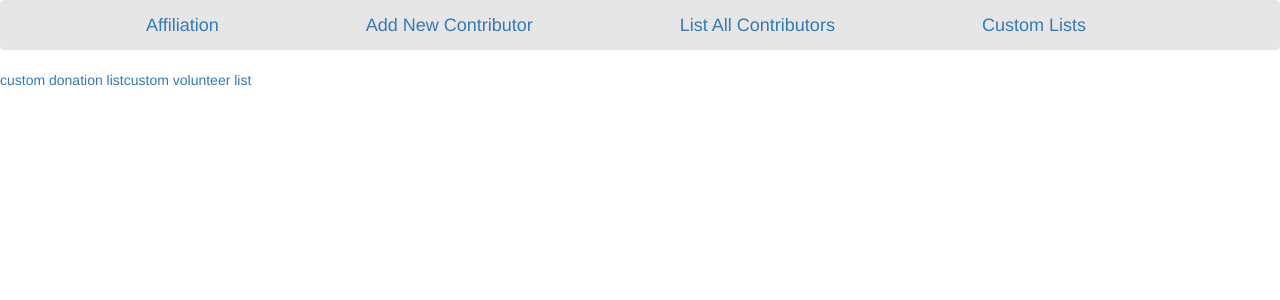
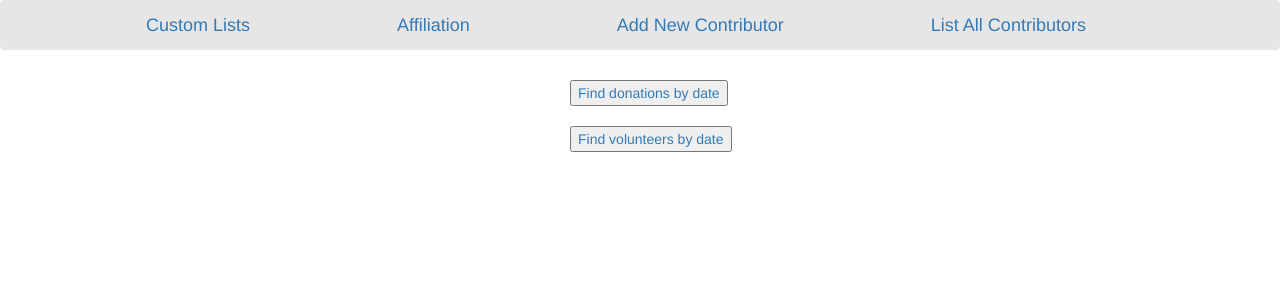
Before and after one commit to royschuyler/nfp, a Node server app: page /home in a window 1280 px wide. Shown: the top 300 px of the page. Run offline with Node 20, Linux system fonts and the light colour scheme; some libraries are stand-ins or nearby versions.

Commit message:
styled, also made query data tables

```diff
--- a/app8.js
+++ b/app8.js
@@ -62,8 +62,9 @@ app.use(express.static('www'));
     var date2 = split[1];
     db.all('SELECT * From Donation JOIN Donor ON Donation.DonorID = Donor.PrimaryID WHERE Date BETWEEN' + "'" + date1 + "'"  + 'AND' + "'" + date2 + "'", function(err, rows) {
       console.log(rows)
+      res.render('donation-query-id', {data: rows, date: date1 + ' and ' + date2})
     });
-    res.render('donation-query')
+
   });
 //--------------------------------------------------------------------------------------------
 
@@ -74,8 +75,8 @@ app.use(express.static('www'));
     var date2 = split[1];
     db.all('SELECT * From Volunteer JOIN Donor ON Volunteer.VolunteerID = Donor.PrimaryID WHERE Date BETWEEN' + "'" + date1 + "'"  + 'AND' + "'" + date2 + "'", function(err, rows) {
       console.log(rows)
+      res.render('volunteer-query-id', {data: rows, date: date1 + ' and ' + date2})
     });
-    res.render('volunteer-query')
   });
 //--------------------------------------------------------------------------------------------
 
--- a/views/donor.jade
+++ b/views/donor.jade
@@ -1,5 +1,4 @@
 include ./header.jade
-
 div.container
   div.col-md-4
   h2.col-md-4 #{name}
--- a/views/header.jade
+++ b/views/header.jade
@@ -8,6 +8,9 @@ html
       ul.nav.nav-pills
         li(role='presentation')
           h4.head-text
+            a.header-link(href='/home') Custom Lists
+        li(role='presentation')
+          h4.head-text
             a.header-link(href='/affiliation') Affiliation
         li(role='presentation')
           h4.head-text
@@ -15,6 +18,3 @@ html
         li(role='presentation')
           h4.head-text
             a.header-link(href='/') List All Contributors
-        li(role='presentation')
-          h4.head-text
-            a.header-link(href='/home') Custom Lists
--- a/views/home.jade
+++ b/views/home.jade
@@ -1,4 +1,8 @@
 include ./header.jade
-a(href='/donation-query') custom donation list
-a(href='/volunteer-query') custom volunteer list
+div.container
+  div.col-md-3.col-md-offset-5
+    button.query-btn
+     a(href='/donation-query') Find donations by date
+    button.query-btn
+     a(href='/volunteer-query') Find volunteers by date
 include ./footer.jade
--- a/views/signup.jade
+++ b/views/signup.jade
@@ -1,6 +1,6 @@
 include ./header.jade
 div.container
-  div.col-md-4.signup-form
+  div.col-md-4.signup-form.center-signup.col-md-offset-4
     h2.under Add Contributor
     form.sign-up-form(action='/signup',method='post')
       div.form-group(data-role='fieldcontain')
--- a/www/stylesheet/main.css
+++ b/www/stylesheet/main.css
@@ -119,3 +119,14 @@ a:hover {
   color: #522421;
   text-decoration: none;
 }
+
+.query-head {
+  color: #ofob26;
+  text-align: center;
+}
+
+.query-btn {
+  margin: 10px;
+}
+
+.center-signup
```
Also changed, not shown: views/donation-query-id.jade (+25 -0 lines), views/volunteer-query-id.jade (+22 -1 lines).
